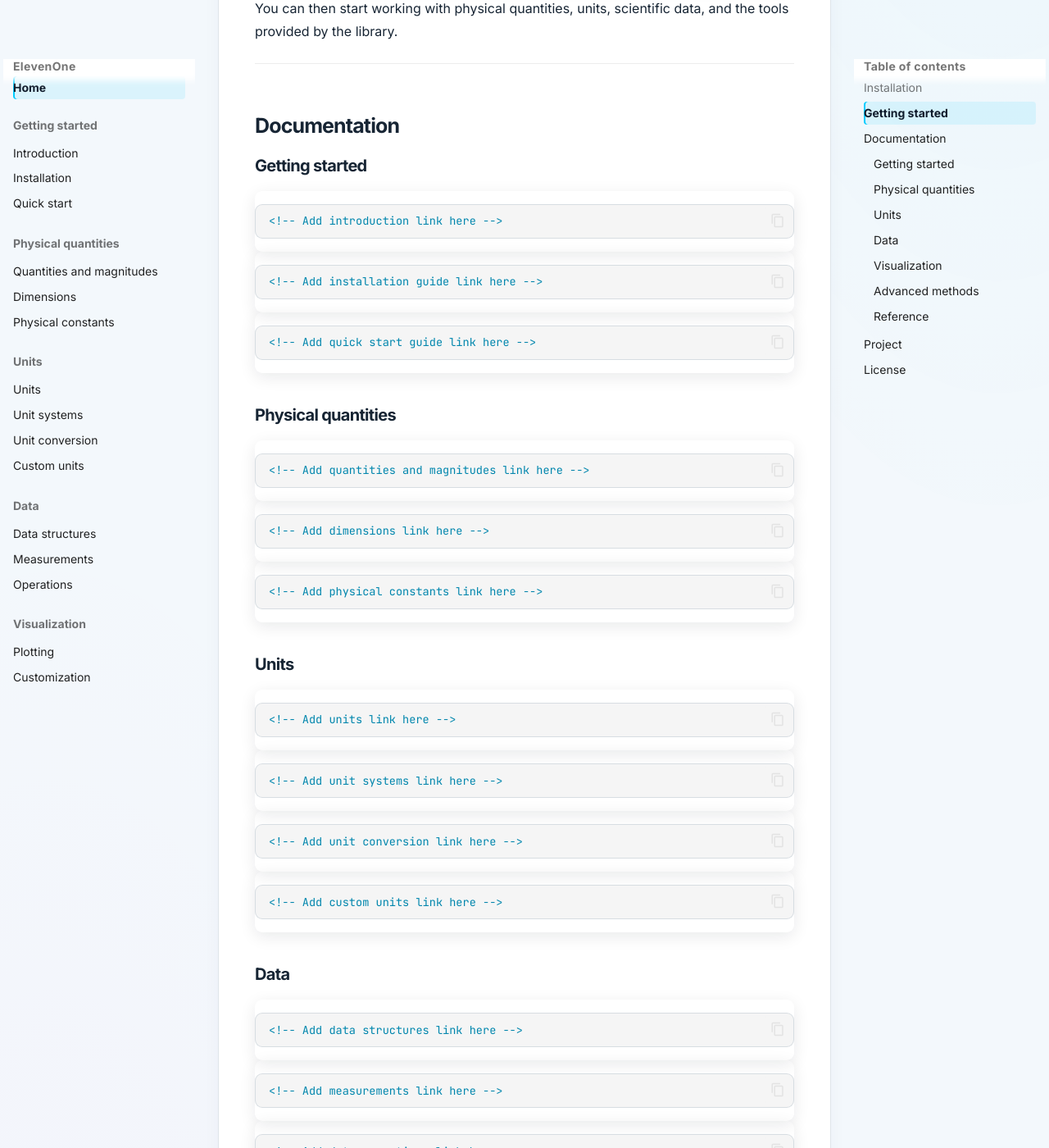
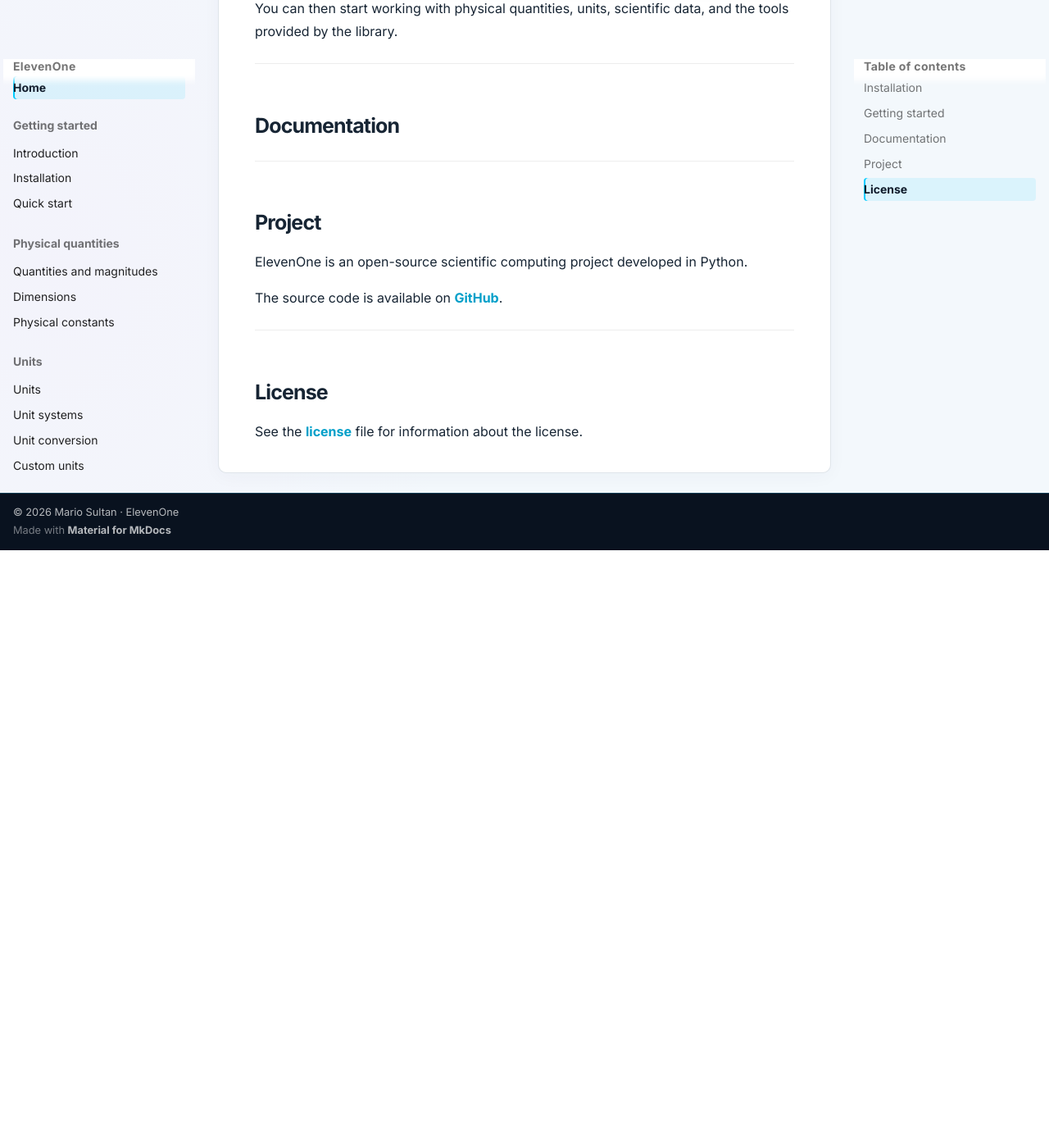
Before and after one commit to MarioSultan/ElevenOne, an MkDocs documentation site: the page built from docs/index.md, in a window 1280 px wide and 1400 px high, scrolled down 1275 px. Shown: the whole window at 82% size. Built offline with MkDocs 1.6.1 and Material for MkDocs 9.7.7, drawn with Linux system fonts in a browser that asks for light colours; comment, search, counter and statistics services are not loaded; after the commit the page ends 1946 px from its top, so only the background shows below that; some of the changed text lies outside the part shown.

Commit message:
Clean up documentation placeholders in index.md
Removed placeholder HTML comments for various documentation sections.

````diff
--- a/docs/index.md
+++ b/docs/index.md
@@ -45,80 +45,6 @@
 
 ## Documentation
 
-### Getting started
-
-```{=html}
-<!-- Add introduction link here -->
-```
-```{=html}
-<!-- Add installation guide link here -->
-```
-```{=html}
-<!-- Add quick start guide link here -->
-```
-### Physical quantities
-
-```{=html}
-<!-- Add quantities and magnitudes link here -->
-```
-```{=html}
-<!-- Add dimensions link here -->
-```
-```{=html}
-<!-- Add physical constants link here -->
-```
-### Units
-
-```{=html}
-<!-- Add units link here -->
-```
-```{=html}
-<!-- Add unit systems link here -->
-```
-```{=html}
-<!-- Add unit conversion link here -->
-```
-```{=html}
-<!-- Add custom units link here -->
-```
-### Data
-
-```{=html}
-<!-- Add data structures link here -->
-```
-```{=html}
-<!-- Add measurements link here -->
-```
-```{=html}
-<!-- Add data operations link here -->
-```
-### Visualization
-
-```{=html}
-<!-- Add plotting link here -->
-```
-```{=html}
-<!-- Add customization link here -->
-```
-### Advanced methods
-
-```{=html}
-<!-- Add dimensional analysis link here -->
-```
-```{=html}
-<!-- Add numerical methods link here -->
-```
-```{=html}
-<!-- Add advanced operations link here -->
-```
-### Reference
-
-```{=html}
-<!-- Add API reference link here -->
-```
-```{=html}
-<!-- Add internal architecture link here -->
-```
 
 ------------------------------------------------------------------------
 
````
